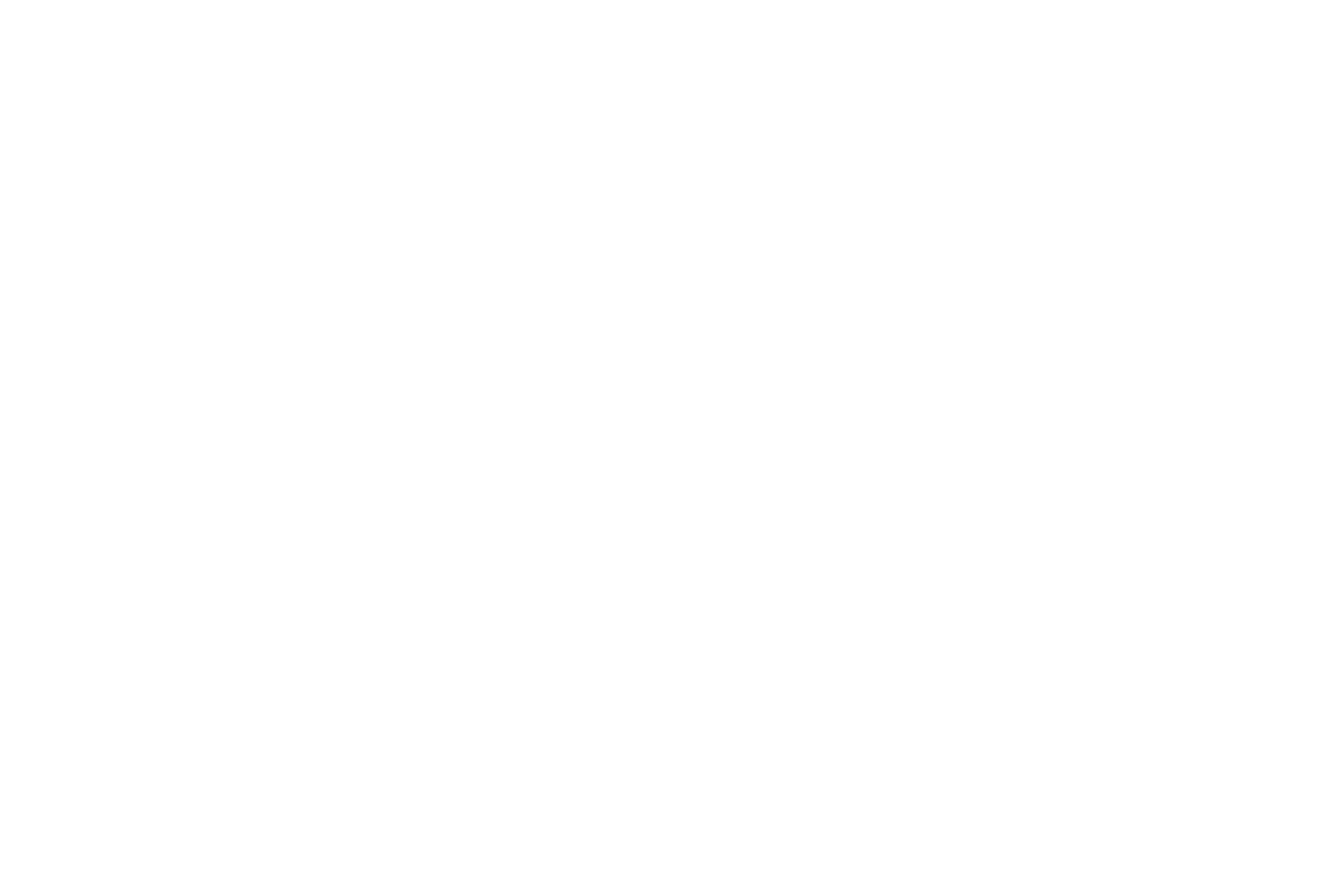
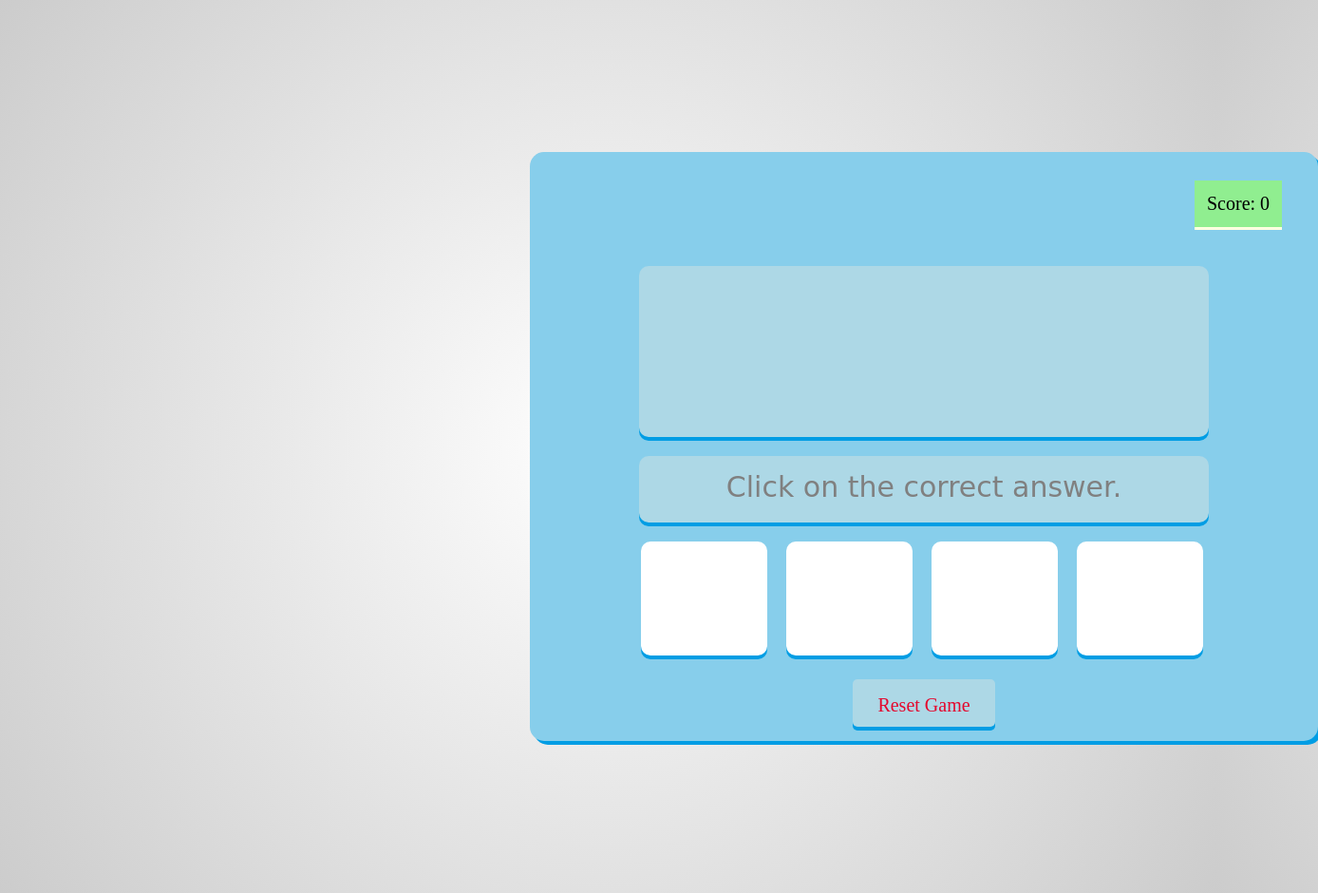
Before and after one commit to sahilsahil934/Math_quiz, a plain HTML site: page index.html in a window 1280 px wide. Shown: the whole page at 95% size, 1388 px wide, since content can reach past the window. Before the commit the page ends 800 px from the top, so only its background shows below. Drawn offline with Linux system fonts and the light colour scheme.

Commit message:
style.css added Structure is creating designing is done

```diff
--- a/index.html
+++ b/index.html
@@ -4,8 +4,39 @@
         <title>Math Quiz</title>
         <meta charset = "utf-8">
         <meta name="viewport" content="witdth=device-width, initial-scale=1, user-scalability=yes">
+        <link rel="stylesheet" href="style.css">
     </head>
     <body>
+        <div id="container">
+            <div id="score">
+                Score: <span id="score-value">0</span>
+            </div>
+            <div id="correct">
+                Correct!
+            </div>
+            <div id="wrong">
+                Try Again.
+            </div>
+            <div id="question">
+            </div>
+            <div id="instruction">
+                Click on the correct answer.
+            </div>
+            <div id="options">
+                <div id="box1" class="box"></div>
+                <div id="box2" class="box"></div>
+                <div id="box3" class="box"></div>
+                <div id="box4" class="box"></div>
+            </div>
+            <div id="startreset">
+                Reset Game
+            </div>
+            <div id="time">
+                Time Remaining: 60 Seconds
+            </div>
+            <div id="gameover">
 
+            </div>
+        </div>
     </body>
 </html>
--- /dev/null
+++ b/style.css
@@ -0,0 +1,165 @@
+html{
+    background: radial-gradient(circle, #fff, #ccc);
+}
+
+#container{
+    background-color: skyblue;
+    width: 800px;
+    height: 580px;
+    position: relative;
+    margin: 160px 550px;
+    box-shadow: 4px 4px #009de4;
+    padding: 20px 15px;
+    border-radius: 15px;
+}
+
+#score{
+    background-color: lightgreen;
+    padding: 13px;
+    font-size: 20px;
+    position: absolute;
+    box-shadow: 0px 3px lightyellow;
+    left: 700px;
+    top: 30px;
+}
+
+#correct{
+    background-color: green;
+    color: white;
+    padding: 13px;
+    position: absolute;
+    left: 350px;
+    top: 35px;
+    display: none;
+}
+
+#wrong{
+    background-color: red;
+    color: white;
+    padding: 13px;
+    position: absolute;
+    left: 350px;
+    top: 35px;
+    display: none;
+}
+
+#question{
+    background-color: lightblue;
+    height: 180px;
+    width: 600px;
+    margin: 100px auto 20px auto;
+    color: purple;
+    font-size: 140px;
+    font-family: cursive, sans-serif;
+    text-align: center;
+    box-shadow: 0px 4px #009de4;
+    line-height: 200px;
+    border-radius: 10px;
+}
+
+#instruction{
+    background-color: lightblue;
+    height: 70px;
+    width: 600px;
+    margin: 20px auto;
+    font-size: 30px;
+    color: grey;
+    line-height: 65px;
+    font-family: cursive, sans-serif;
+    text-align: center;
+    box-shadow: 0px 4px #009de4;
+    border-radius: 10px;
+
+}
+
+#options{
+    height: 120px;
+    width: 600px;
+    margin: 0px 102px ;
+}
+.box{
+    background-color: white;
+    color: rgb(51, 117, 143);
+    float: left;
+    border-radius: 10px;
+    height: 120px;
+    width: 133px;
+    box-shadow: 0px 4px #009de4;
+    margin-right: 20px;
+    text-align: center;
+    line-height: 110px;
+    font-size: 20px;
+    cursor: pointer;
+    position: relative;
+    transform: all 0.3s;
+}
+
+#box4{
+    margin-right: 0px;
+}
+
+.box:hover, #startreset:hover{
+    background-color: purple;
+    box-shadow: 0px 4px #009de4;
+    color: white;
+}
+
+.box:active, #startreset:active{
+    box-shadow: 0px 0px #009de4;
+    top: 4px;
+}
+
+#startreset{
+    background-color: lightblue;
+    color: rgb(228, 8, 45);
+    float: left;
+    border-radius: 5px;
+    height: 50px;
+    width: 150px;
+    box-shadow: 0px 4px #009de4;
+    margin: 25px;
+    left: 300px;
+    text-align: center;
+    line-height: 55px;
+    font-size: 20px;
+    cursor: pointer;
+    position: relative;
+    transform: all 0.3s;
+}
+
+#time{
+    background-color: rgb(190, 218, 171);
+    color: rgb(33, 65, 172);
+    float: left;
+    border-radius: 5px;
+    height: 50px;
+    width: 280px;
+    box-shadow: 0px 4px #009de4;
+    margin: 25px;
+    left: 300px;
+    text-align: center;
+    line-height: 55px;
+    font-size: 17px;
+    cursor: pointer;
+    position: relative;
+    transform: all 0.3s;
+    visibility: hidden;
+    display: none;
+}
+
+#gameover{
+    height: 300px;
+    width: 700px;
+    background: linear-gradient(rgb(148, 236, 148), rgb(190, 100, 100));
+    font-size: 60px;
+    font-family: cursive, sans-serif;
+    padding: 5px;
+    top: 150px;
+    left: 58px;
+    color: white;
+    position: absolute;
+    text-align: center;
+    text-transform: uppercase;
+    border: ridge skyblue;
+    display: none;
+}
```
